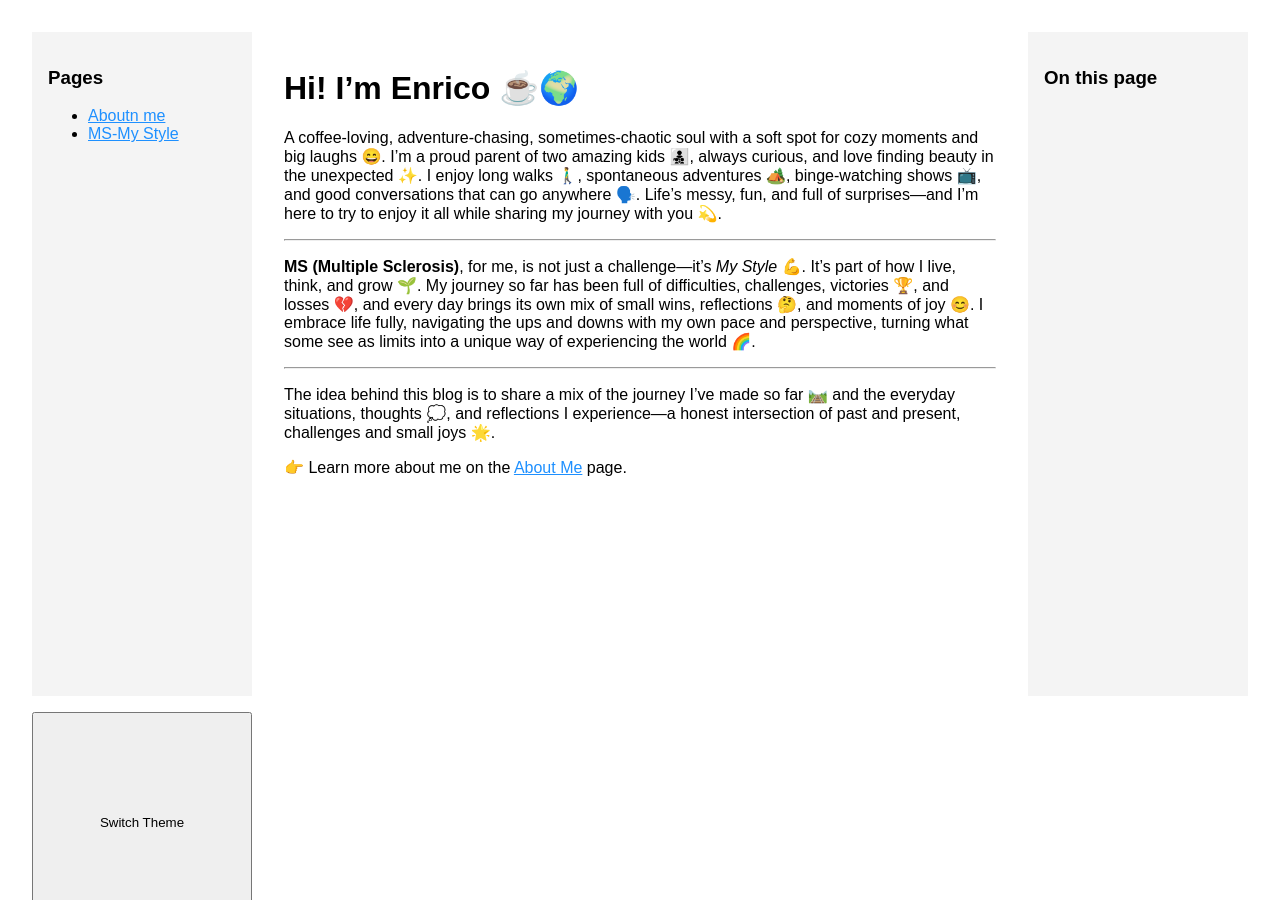
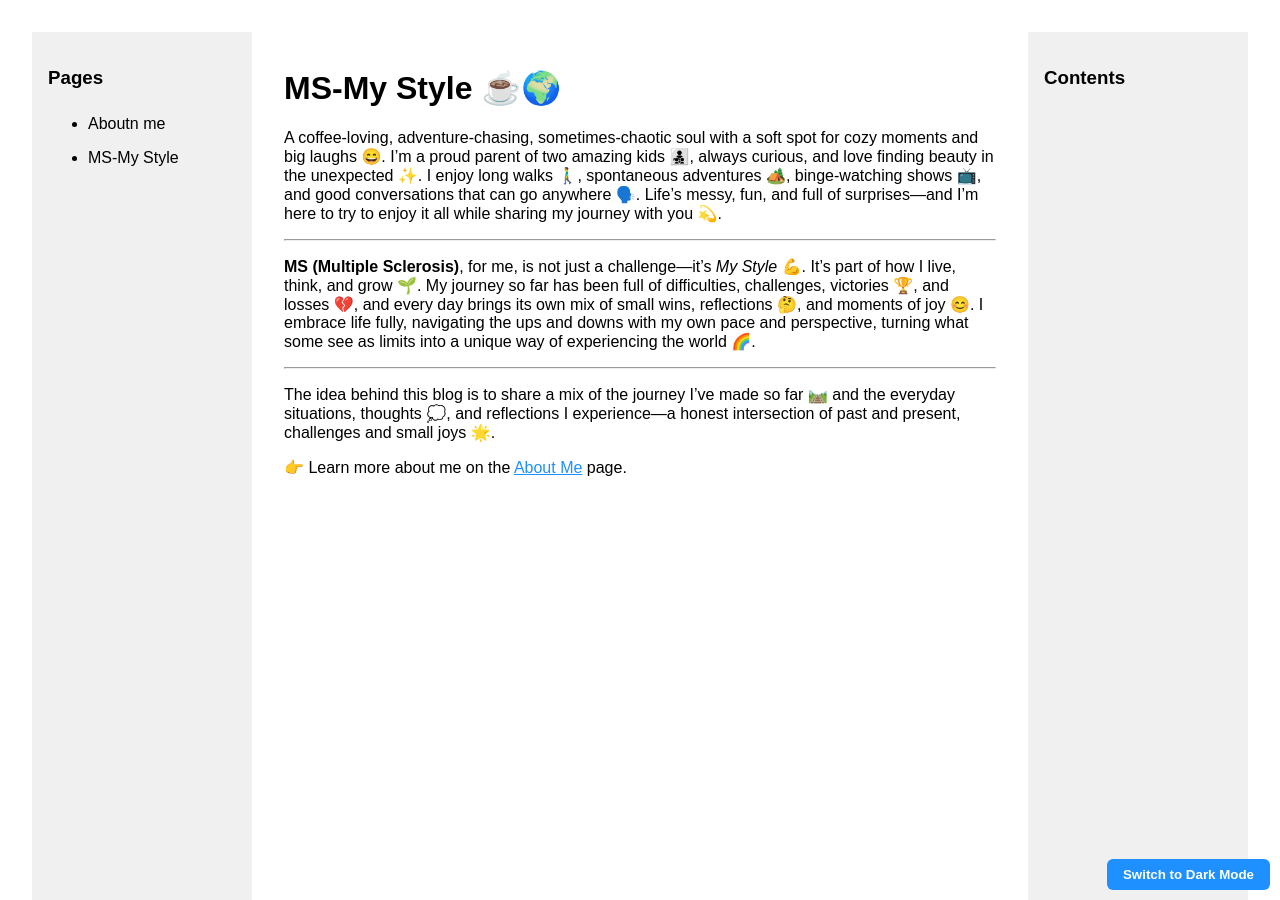
Before and after one commit to enricomariazotti-alt/enricomariazotti-alt.github.io, a Jekyll site: the page built from index.md, in a window 1280 px wide and 900 px high. Built offline with Jekyll 4.4.1, drawn with Linux system fonts in a browser that asks for light colours.

Commit message:
unpadte dafoult and index

```diff
--- a/_layouts/default.html
+++ b/_layouts/default.html
@@ -3,32 +3,60 @@
 <head>
 <meta charset="utf-8">
 <meta name="viewport" content="width=device-width, initial-scale=1">
-  <title>{{ page.title }}</title>
+<title>{{ page.title }} | {{ site.title }}</title>
 <link rel="stylesheet" href="{{ '/assets/css/style.css' | relative_url }}">
 <style>
+:root {
+  --bg-color: #ffffff;
+  --text-color: #000000;
+  --sidebar-bg: #f0f0f0;
+}
+
+body.dark {
+  --bg-color: #121212;
+  --text-color: #eee;
+  --sidebar-bg: #1e1e1e;
+}
+
 body {
   display: grid;
   grid-template-columns: 220px 1fr 220px;
   gap: 1rem;
+  margin: 0;
   min-height: 100vh;
-      margin: 0;
+  font-family: sans-serif;
+  background-color: var(--bg-color);
+  color: var(--text-color);
+  transition: background-color 0.3s, color 0.3s;
 }
 
+/* Left sidebar */
 nav.sidebar-left {
-      background: var(--sidebar-bg, #f4f4f4);
+  background-color: var(--sidebar-bg);
   padding: 1rem;
 }
+nav.sidebar-left a { display:block; padding:0.5em 0; color: var(--text-color); text-decoration:none; }
 
+/* Right sidebar */
+aside.sidebar-right {
+  background-color: var(--sidebar-bg);
+  padding: 1rem;
+  overflow-y: auto;
+  position: sticky;
+  top: 0;
+}
+aside.sidebar-right a { display:block; padding:0.3em 0; color: var(--text-color); text-decoration:none; font-size:0.9em;}
+aside.sidebar-right a.h2 { margin-left: 10px; }
+aside.sidebar-right a.h3 { margin-left: 20px; }
+aside.sidebar-right a.active { font-weight: bold; color: #1e90ff; }
+
+/* Main content */
 main {
   padding: 1rem;
+  max-width: 800px;
 }
 
-    aside.sidebar-right {
-      background: var(--sidebar-bg, #f4f4f4);
-      padding: 1rem;
-    }
-
-    /* Hamburger menu button */
+/* Hamburger menu (mobile) */
 #menu-toggle {
   display: none;
   position: fixed;
@@ -44,44 +72,37 @@
   cursor: pointer;
 }
 
+/* Theme toggle button */
+#theme-toggle {
+  position: fixed;
+  bottom: 10px;
+  right: 10px;
+  padding: 0.5rem 1rem;
+  border: none;
+  border-radius: 6px;
+  background-color: #1e90ff;
+  color: white;
+  font-weight: bold;
+  cursor: pointer;
+  z-index: 1000;
+}
+
 /* Mobile layout */
 @media (max-width: 768px) {
-      body {
-        grid-template-columns: 1fr;
-      }
-
-      nav.sidebar-left {
-        display: none;
-        position: fixed;
-        top: 0;
-        left: 0;
-        bottom: 0;
-        width: 200px;
-        background: #f4f4f4;
-        box-shadow: 2px 0 5px rgba(0,0,0,0.2);
-        z-index: 999;
-        padding: 1rem;
-      }
-
-      nav.sidebar-left.open {
-        display: block;
-      }
-
-      aside.sidebar-right {
-        display: none;
-      }
-
-      #menu-toggle {
-        display: block;
-      }
+  body { grid-template-columns: 1fr; }
+  nav.sidebar-left { display: none; position: fixed; top:0; left:0; bottom:0; width:200px; box-shadow:2px 0 5px rgba(0,0,0,0.2); z-index:999; }
+  nav.sidebar-left.open { display:block; }
+  aside.sidebar-right { display:none; }
+  #menu-toggle { display: block; }
 }
 </style>
 </head>
 <body>
-  <!-- Hamburger button (mobile only) -->
+
+<!-- Hamburger menu button -->
 <button id="menu-toggle">☰</button>
 
-  <!-- Left sidebar navigation -->
+<!-- Left sidebar -->
 <nav class="sidebar-left">
   <h3>Pages</h3>
   <ul>
@@ -98,37 +119,64 @@
   {{ content }}
 </main>
 
-  <!-- Right sidebar (table of contents) -->
+<!-- Right sidebar Table of Contents -->
 <aside class="sidebar-right">
-    <h3>On this page</h3>
-    <ul>
-      {% for heading in page.content | split: '<h2' %}
-        {% if forloop.index > 1 %}
-          {% assign section = heading | split: '</h2>' | first %}
-          <li><a href="#section{{ forloop.index }}">{{ section | remove: '>' }}</a></li>
-        {% endif %}
-      {% endfor %}
-    </ul>
+  <h3>Contents</h3>
+  <ul id="toc"></ul>
 </aside>
 
-  <!-- Theme toggle button -->
+<!-- Theme toggle -->
 <button id="theme-toggle">Switch Theme</button>
 
 <script>
-    // Hamburger toggle
-    document.getElementById("menu-toggle").addEventListener("click", function () {
+// Hamburger menu toggle
+document.getElementById("menu-toggle").addEventListener("click", () => {
   document.querySelector("nav.sidebar-left").classList.toggle("open");
 });
 
-    // Theme toggle (simplified)
+// Theme toggle persistent
 const themeToggle = document.getElementById("theme-toggle");
-    themeToggle.addEventListener("click", () => {
-      document.body.classList.toggle("dark");
-      if (document.body.classList.contains("dark")) {
+
+// Apply saved theme
+if(localStorage.getItem("theme") === "dark") {
+  document.body.classList.add("dark");
   themeToggle.textContent = "Switch to Light Mode";
 } else {
   themeToggle.textContent = "Switch to Dark Mode";
 }
+
+// Toggle theme and save
+themeToggle.addEventListener("click", () => {
+  document.body.classList.toggle("dark");
+  if(document.body.classList.contains("dark")) {
+    localStorage.setItem("theme","dark");
+    themeToggle.textContent = "Switch to Light Mode";
+  } else {
+    localStorage.setItem("theme","light");
+    themeToggle.textContent = "Switch to Dark Mode";
+  }
+});
+
+// Generate Table of Contents (h2/h3)
+const toc = document.getElementById("toc");
+const headings = document.querySelectorAll('main h2, main h3');
+headings.forEach(heading => {
+  const id = heading.id || heading.textContent.toLowerCase().replace(/\s+/g,'-');
+  heading.id = id;
+  const a = document.createElement('a');
+  a.href = `#${id}`;
+  a.textContent = heading.textContent;
+  a.className = heading.tagName.toLowerCase();
+  toc.appendChild(a);
+});
+
+// Scrollspy: highlight active heading
+window.addEventListener('scroll', () => {
+  let current = headings[0];
+  headings.forEach(h => { if(window.scrollY >= h.offsetTop - 20) current = h; });
+  document.querySelectorAll('.sidebar-right a').forEach(a => a.classList.remove('active'));
+  const activeLink = document.querySelector(`.sidebar-right a[href="#${current.id}"]`);
+  if(activeLink) activeLink.classList.add('active');
 });
 </script>
 </body>
--- a/index.md
+++ b/index.md
@@ -3,7 +3,7 @@
 layout: default
 ---
 
-# Hi! I’m Enrico ☕🌍
+# MS-My Style ☕🌍
 
 A coffee-loving, adventure-chasing, sometimes-chaotic soul with a soft spot for cozy moments and big laughs 😄. I’m a proud parent of two amazing kids 👨‍👧‍👦, always curious, and love finding beauty in the unexpected ✨. I enjoy long walks 🚶‍♂️, spontaneous adventures 🏕️, binge-watching shows 📺, and good conversations that can go anywhere 🗣️. Life’s messy, fun, and full of surprises—and I’m here to try to enjoy it all while sharing my journey with you 💫.
 
```
Lines whose indentation alone changed are shown as unchanged.
